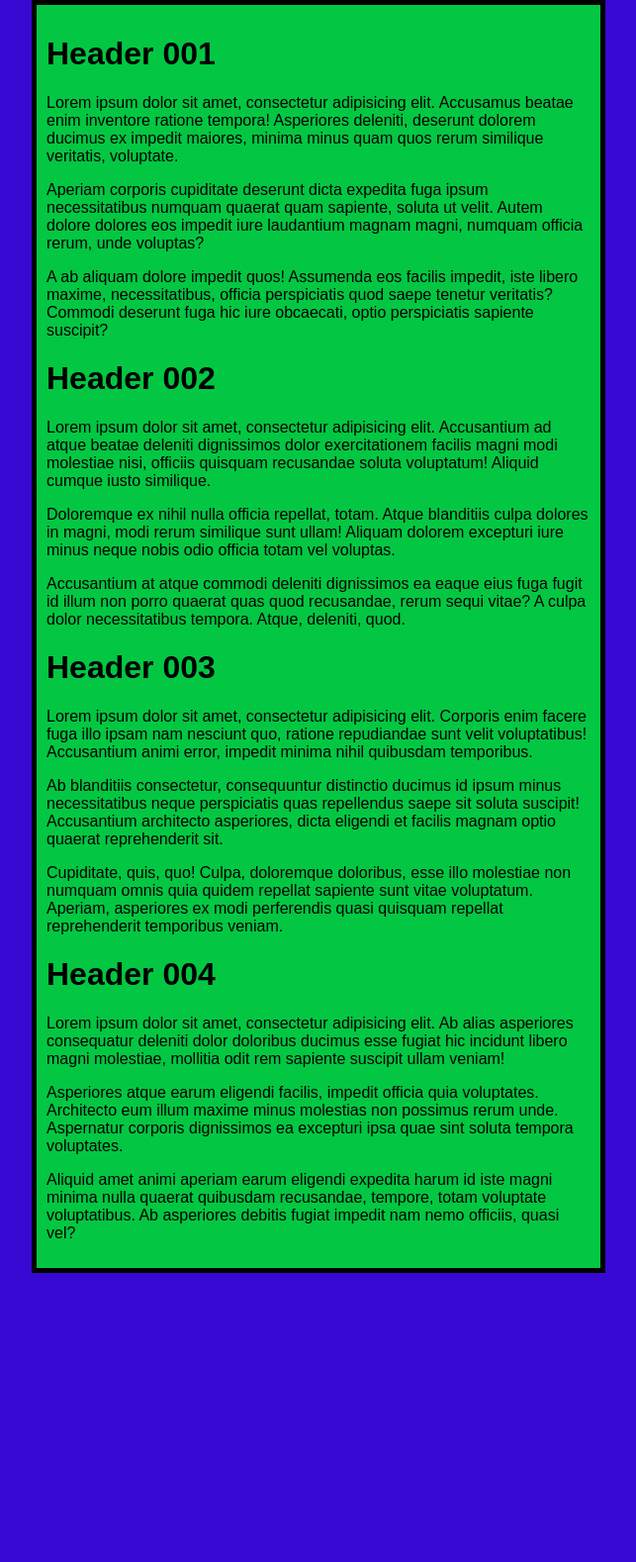
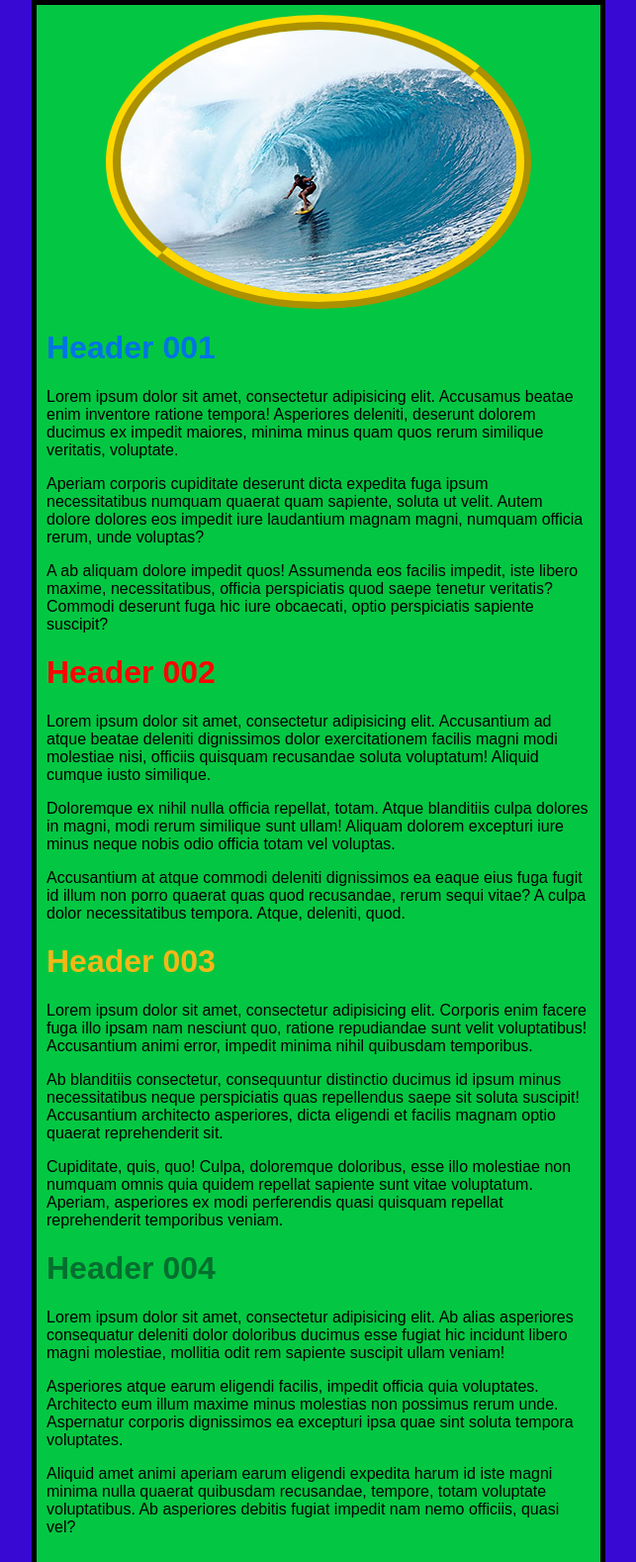
Before and after one commit to sergioavila2720/school-work, a plain HTML site: page 130/html_page/index.html in a window 1280 px wide. Shown: the top 1578 px of the page at 99% size, without its empty margins (318-961 px from the left). Before the commit the page ends 1286 px from the top, so only its background shows below. Drawn offline with Linux system fonts and the light colour scheme.

Commit message:
I think I got it. I'm not sure about the fonts because it's hard to tell

```diff
--- a/130/html_page/index.html
+++ b/130/html_page/index.html
@@ -6,7 +6,10 @@
 	<link rel="stylesheet" href="main.css">
 </head>
 <body>
-<h1>Header 001</h1>
+
+<img src = "surf.jpg" alt = "surfing!">
+
+<h1 id = "header_color1">Header 001</h1>
 
 <p>Lorem ipsum dolor sit amet, consectetur adipisicing elit. Accusamus beatae enim inventore ratione tempora! Asperiores
     deleniti, deserunt dolorem ducimus ex impedit maiores, minima minus quam quos rerum similique veritatis,
@@ -18,7 +21,7 @@
     perspiciatis quod saepe tenetur veritatis? Commodi deserunt fuga hic iure obcaecati, optio perspiciatis sapiente
     suscipit?</p>
 
-<h1>Header 002</h1>
+<h1 id = "header_color2">Header 002</h1>
 
 <p>Lorem ipsum dolor sit amet, consectetur adipisicing elit. Accusantium ad atque beatae deleniti dignissimos dolor
     exercitationem facilis magni modi molestiae nisi, officiis quisquam recusandae soluta voluptatum! Aliquid cumque
@@ -30,7 +33,7 @@
 <p>Accusantium at atque commodi deleniti dignissimos ea eaque eius fuga fugit id illum non porro quaerat quas quod
     recusandae, rerum sequi vitae? A culpa dolor necessitatibus tempora. Atque, deleniti, quod.</p>
 
-<h1>Header 003</h1>
+<h1 id = "header_color3">Header 003</h1>
 
 <p>Lorem ipsum dolor sit amet, consectetur adipisicing elit. Corporis enim facere fuga illo ipsam nam nesciunt quo,
     ratione repudiandae sunt velit voluptatibus! Accusantium animi error, impedit minima nihil quibusdam temporibus.</p>
@@ -43,7 +46,7 @@
     sapiente sunt vitae voluptatum. Aperiam, asperiores ex modi perferendis quasi quisquam repellat reprehenderit
     temporibus veniam.</p>
 
-<h1>Header 004</h1>
+<h1 id = "header_color4">Header 004</h1>
 
 <p>Lorem ipsum dolor sit amet, consectetur adipisicing elit. Ab alias asperiores consequatur deleniti dolor doloribus
     ducimus esse fugiat hic incidunt libero magni molestiae, mollitia odit rem sapiente suscipit ullam veniam!</p>
--- a/130/html_page/main.css
+++ b/130/html_page/main.css
@@ -11,3 +11,26 @@ body{
     margin: auto;
 
 }
+
+#header_color1{
+	color: #0074e5;
+}
+
+#header_color2{
+	color: #ff0404;
+}
+
+#header_color3{
+	color: #f2b818;
+}
+
+#header_color4{
+	color: #046f2f;
+}
+
+img {
+    display: block;
+    margin: auto;
+    border-radius: 50%;
+    border: 15px ridge gold;
+}
```
Also changed, not shown: 130/html_page/surf.jpg (added).
